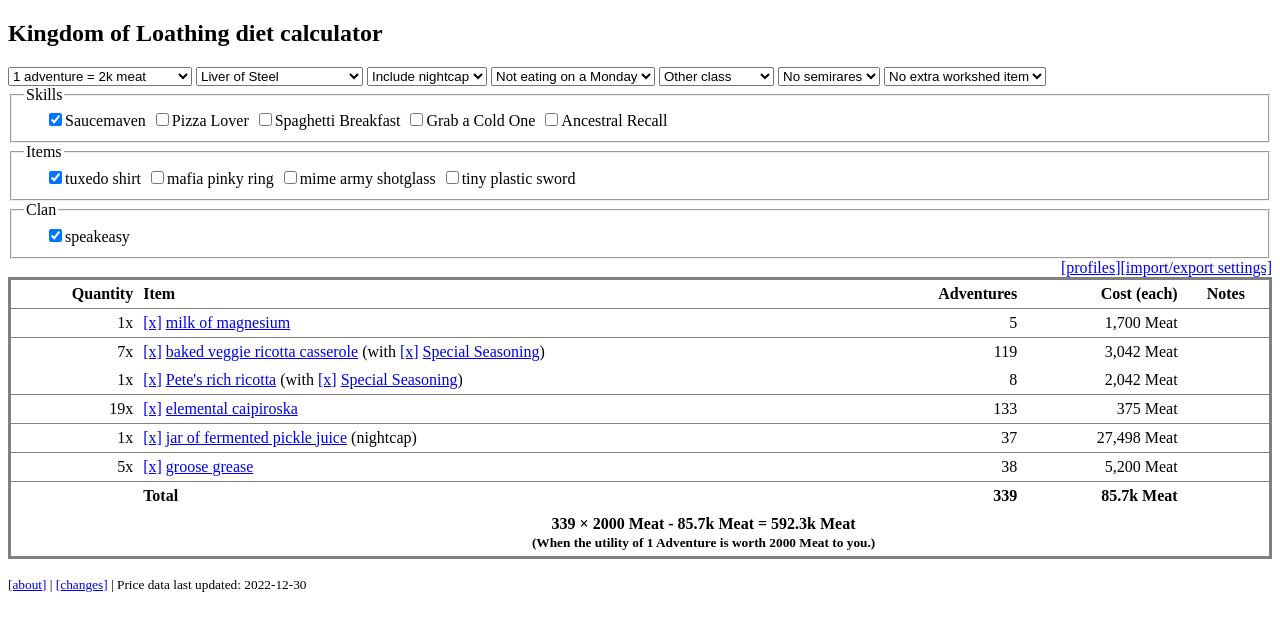
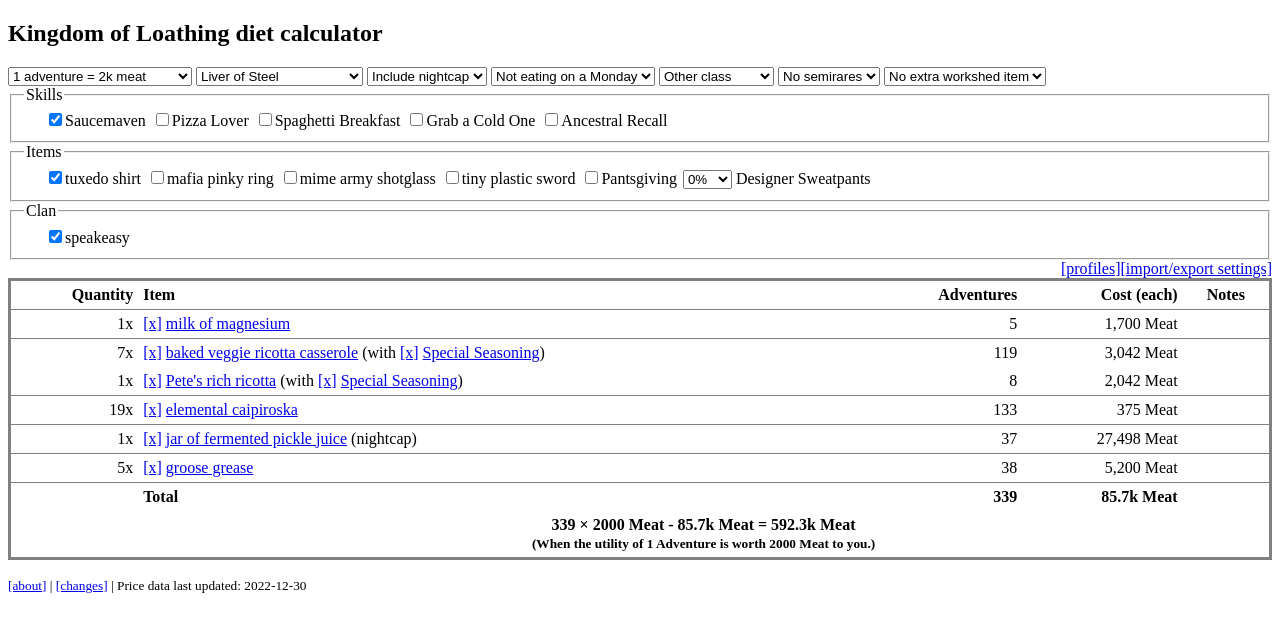
Before and after one commit to Ouroboroz/ouroboroz.github.io, a Jekyll site: the page kol/diets.html, which Jekyll copies as it is, in a window 1280 px wide. Shown: the top 632 px of the page. Built offline with Jekyll 4.4.1, drawn with Linux system fonts in a browser that asks for light colours.

Commit message:
added pantsgiving + designer sweatpants

```diff
--- a/kol/diet-ui-1.0.0.js
+++ b/kol/diet-ui-1.0.0.js
@@ -406,6 +406,10 @@
 			if (food >= 0 && booze >= 0 && spleen >= 0) organ_sizes = [food, booze, spleen]
 		}
 
+		if (saved_settings.pantsgiving)
+			organ_sizes[0] += 1
+		organ_sizes[1] += parseInt(saved_settings.sweatpants)
+
 		settings["organ sizes"] = organ_sizes
 
 		var result = tehtmi(settings)
@@ -509,6 +513,8 @@
 	settings["tuxedo shirt available"] = saved_settings.tuxedo
 	settings["mafia pinky ring available"] = saved_settings.mafiaring
 	settings["mime army shotglass available"] = saved_settings.mimeglass
+	settings["pantsgiving available"] = saved_settings.pantsgiving
+	settings["designer sweatpants available"] = saved_settings.sweatpants
 	settings["saucemaven available"] = saved_settings.saucemaven
 	settings["pizza lover available"] = saved_settings.pizzalover
 	settings["spaghetti breakfast available"] = saved_settings.breakfast
@@ -824,7 +830,7 @@
 var ids = [
 	"value", "organ", "nightcap", "ismonday", "classid", "semirares", "workshed",
 	"saucemaven", "pizzalover", "breakfast", "coldone", "recall",
-	"tuxedo", "mafiaring", "mimeglass", "tps",
+	"tuxedo", "mafiaring", "mimeglass", "tps", "pantsgiving", "sweatpants",
 	"speakeasy",
 	"adventure_value", "pvpfight_value",
 	"food_space", "booze_space", "spleen_space",
--- a/kol/diets.html
+++ b/kol/diets.html
@@ -257,6 +257,16 @@
 		<li><input type="checkbox"  id="mafiaring" onchange="settings_changed()"><label for="mafiaring">mafia pinky ring</label></li>
 		<li><input type="checkbox"  id="mimeglass" onchange="settings_changed()"><label for="mimeglass">mime army shotglass</label></li>
 		<li><input type="checkbox"  id="tps" onchange="settings_changed()"><label for="tps">tiny plastic sword</label></li>
+		<li><input type="checkbox"  id="pantsgiving" onchange="settings_changed()"><label for="pantsgiving">Pantsgiving</label></li>
+		<li>
+			<select id="sweatpants" onchange="settings_changed()">
+				<option selected="selected" value=0> 0%</option>
+				<option value=1>25%</option>
+				<option value=2>50%</option>
+				<option value=3>75%</option>
+			</select>
+			<label for="sweatpants">Designer Sweatpants</label>
+		</li>
 		</ul>
 	</fieldset>
 	<fieldset>
```
